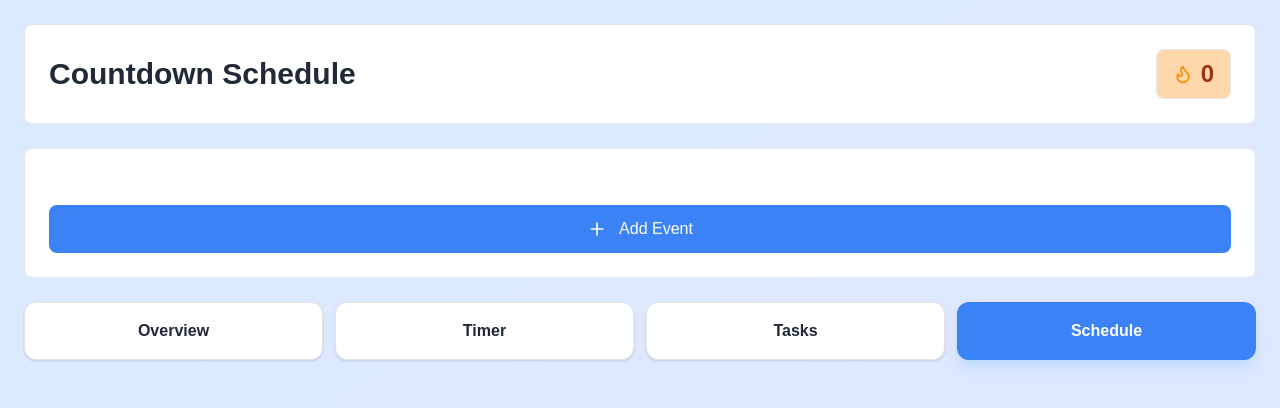
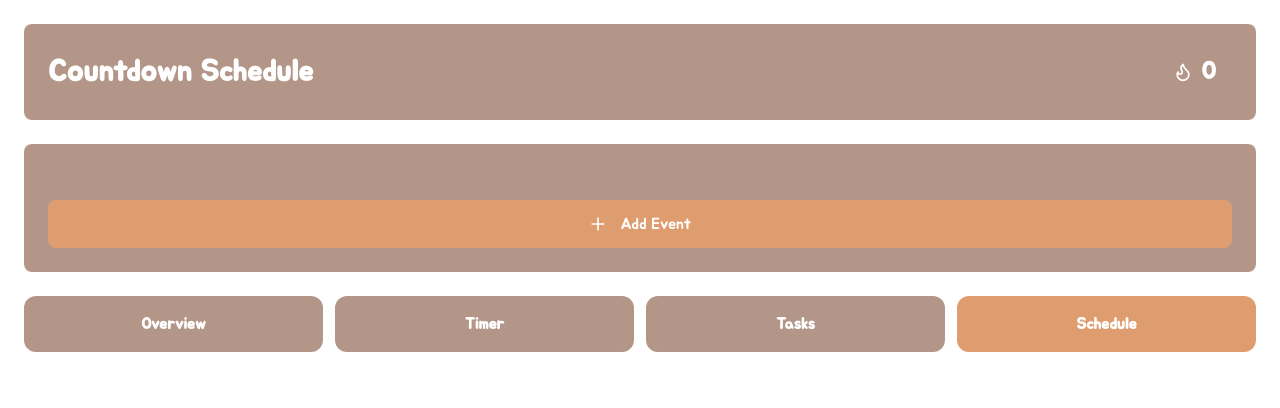
Before and after one commit to kevinthai256/StudyBuddy, a Next.js app: page /schedule in a window 1280 px wide. Shown: the top 408 px of the page. Built offline with nearby package versions, Linux system fonts and the light colour scheme; no server answers.

Commit message:
UI Color Update

```diff
--- a/app/globals.css
+++ b/app/globals.css
@@ -9,8 +9,7 @@
 @theme inline {
   --color-background: var(--background);
   --color-foreground: var(--foreground);
-  --font-sans: var(--font-geist-sans);
-  --font-mono: var(--font-geist-mono);
+  --font-sans: var(--font-jua);
 }
 
 @media (prefers-color-scheme: dark) {
@@ -23,5 +22,5 @@
 body {
   background: var(--background);
   color: var(--foreground);
-  font-family: Arial, Helvetica, sans-serif;
+  font-family: "Jua", sans-serif;
 }
--- a/app/layout.tsx
+++ b/app/layout.tsx
@@ -1,15 +1,12 @@
 import type { Metadata } from "next";
-import { Geist, Geist_Mono } from "next/font/google";
+import { Jua } from "next/font/google";
 import "./globals.css";
 import AppShell from './components/AppShell';
-const geistSans = Geist({
-  variable: "--font-geist-sans",
+
+const jua = Jua({
+  variable: "--font-jua",
   subsets: ["latin"],
-});
-
-const geistMono = Geist_Mono({
-  variable: "--font-geist-mono",
-  subsets: ["latin"],
+  weight: "400",
 });
 
 export const metadata: Metadata = {
@@ -30,7 +27,7 @@ export default function RootLayout({
 }>) {
   return (
     <html lang="en">
-      <body className={`${geistSans.variable} ${geistMono.variable} antialiased`}>
+      <body className={`${jua.variable} antialiased`}>
         <AppShell>{children}</AppShell>
       </body>
     </html>
--- a/app/schedule/page.tsx
+++ b/app/schedule/page.tsx
@@ -129,7 +129,7 @@ function StudyScheduleContent() {
   return (
     <div className="min-h-screen bg-gradient-to-br from-[var(--color-gradient-start)] to-[var(--color-gradient-end)] p-3 sm:p-6">
       <div className="max-w-7xl mx-auto">
-        <header className="bg-[var(--color-surface)] rounded-lg p-4 sm:p-6 mb-4 sm:mb-6 border border-[var(--color-border)]">
+        <header className="bg-[var(--color-surface)] rounded-lg p-4 sm:p-6 mb-4 sm:mb-6">
           <div className="flex flex-col sm:flex-row justify-between items-start sm:items-center gap-3">
             <h1 className="text-2xl sm:text-3xl font-black text-[var(--color-text-primary)]">Countdown Schedule</h1>
             <div className="flex items-center gap-3">
@@ -138,15 +138,15 @@ function StudyScheduleContent() {
                   {isSyncing ? <><Loader2 className="animate-spin text-[var(--color-sync-loading)]" size={16}/><span>Syncing...</span></> : lastSyncTime ? <span className="text-[var(--color-sync-success)]">✓ Synced</span> : null}
                 </div>
               )}
-              <div className="flex items-center gap-2 bg-[var(--color-streak-bg)] px-4 py-2 rounded-lg border border-[var(--color-border)]">
-                <Flame className="text-[var(--color-accent)]" size={20} />
+              <div className="flex items-center gap-2 bg-[var(--color-streak-bg)] px-4 py-2 rounded-lg">
+                <Flame className="text-[var(--color-background)]" size={20} />
                 <div className="text-xl sm:text-2xl font-black text-[var(--color-streak-text)]">{loginStreak}</div>
               </div>
             </div>
           </div>
         </header>
 
-        <div className="bg-[var(--color-surface)] rounded-lg p-6 border border-[var(--color-border)]">
+        <div className="bg-[var(--color-surface)] rounded-lg p-6">
           <div className="mb-8">
             <div className="space-y-3 max-h-80 overflow-y-auto pr-1">
               {Object.entries(events)
@@ -161,13 +161,13 @@ function StudyScheduleContent() {
                                     return (
                                       <div
                                         key={e.id}
-                                        className={`p-4 rounded-xl border flex items-center justify-between gap-4 sm:gap-6 ${
+                                        className={`p-4 rounded-xl flex items-center justify-between gap-4 sm:gap-6 ${
                                           isToday
-                                            ? 'bg-[var(--color-surface-secondary)] border-[var(--color-primary)] border-l-[10px]'
-                                            : 'bg-[var(--color-surface-secondary)] border-[var(--color-border)] border-l-[6px]'
+                                            ? 'bg-[var(--color-surface-secondary)]'
+                                            : 'bg-[var(--color-surface-secondary)]'
                                         }`}
                                       >
-                                        {/* Left Content Area: Holds Date, Countdown, and Description */}
+                                        {/* Content Area: Holds Date, Countdown, and Description */}
                                         <div className="flex-1 min-w-0">
                                           <div className="flex flex-wrap items-center gap-3 mb-2">
                                             {/* Date Text */}
@@ -177,14 +177,14 @@ function StudyScheduleContent() {
 
                                             {/* Countdown Box - flex-shrink-0 ensures it never squishes */}
                                             <span className={`text-[12px] sm:text-[14px] font-black px-4 py-1.5 rounded-md shadow-sm flex-shrink-0 min-w-[70px] text-center ${
-                                              isToday ? 'bg-[var(--color-primary)] text-[var(--color-surface)] animate-pulse' : 'bg-[var(--color-accent)] text-[var(--color-surface)]'
+                                              isToday ? 'bg-[var(--color-secondary)] text-[var(--color-text-primary)] animate-pulse' : 'bg-[var(--color-primary)] text-[var(--color-text-primary)]'
                                             }`}>
                                               {cd.toUpperCase()}
                                             </span>
                                           </div>
 
                                           {/* Description - truncate or wrap based on preference */}
-                                          <div className="text-lg font-black text-[var(--color-text-primary)] leading-tight break-words">
+                                          <div className="text-lg font-black text-[var(--color-surface)] leading-tight break-words">
                                             {e.text}
                                           </div>
                                         </div>
@@ -193,9 +193,8 @@ function StudyScheduleContent() {
                                         <div className="flex-shrink-0 self-center">
                                           <button
                                             onClick={() => handleDeleteEvent(dk, e.id)}
-                                            className="bg-[var(--color-surface)] border-2 border-[var(--color-secondary)] text-[var(--color-secondary)] p-2.5 rounded-full hover:bg-[var(--color-secondary)] hover:text-[var(--color-surface)] transition-all shadow-sm active:scale-90"
+                                            className="bg-[var(--color-surface)] text-[var(--color-surface)] p-2.5 rounded-full hover:bg-[var(--color-secondary)] hover:text-[var(--color-surface)] transition-all shadow-sm active:scale-90"
                                           >
-                                            <CheckSquare size={13}/>
                                           </button>
                                         </div>
                                       </div>
@@ -205,19 +204,19 @@ function StudyScheduleContent() {
             </div>
           </div>
           <div className="mt-8">
-            <button onClick={() => setIsAddingEvent(!isAddingEvent)} className="w-full flex items-center justify-center gap-3 bg-[var(--color-primary)] hover:bg-[var(--color-primary-hover)] text-[var(--color-surface)] py-3 px-4 rounded-lg transition-colors font-medium">
+            <button onClick={() => setIsAddingEvent(!isAddingEvent)} className="w-full flex items-center justify-center gap-3 bg-[var(--color-primary)] hover:bg-[var(--color-primary-hover)] text-[var(--color-text-primary)] py-3 px-4 rounded-lg transition-colors font-medium">
               <Plus size={20} />
               {isAddingEvent ? 'Hide Add Event' : 'Add Event'}
             </button>
             {isAddingEvent && (
-              <div className="bg-[var(--color-surface-secondary)] p-6 rounded-xl border border-[var(--color-border)] mt-4">
+              <div className="bg-[var(--color-surface-secondary)] p-6 rounded-xl mt-4">
                 <h3 className="text-xl font-black text-[var(--color-text-primary)] mb-4">Add Event</h3>
                 <div className="grid grid-cols-1 sm:grid-cols-2 lg:grid-cols-4 gap-4 mb-4">
-                  <div><label className="block text-xs font-black uppercase text-[var(--color-text-secondary)] mb-1">Date</label><input type="date" value={newEventDate} onChange={e => setNewEventDate(e.target.value)} className="w-full px-3 py-3 border border-[var(--color-border-secondary)] bg-[var(--color-surface)] rounded-lg text-[var(--color-text-primary)] font-bold"/></div>
-                  <div><label className="block text-xs font-black uppercase text-[var(--color-text-secondary)] mb-1">Time</label><input type="time" value={newEventTime} onChange={e => setNewEventTime(e.target.value)} className="w-full px-3 py-3 border border-[var(--color-border-secondary)] bg-[var(--color-surface)] rounded-lg text-[var(--color-text-primary)] font-bold"/></div>
-                  <div className="lg:col-span-2"><label className="block text-xs font-black uppercase text-[var(--color-text-secondary)] mb-1">Event</label><input type="text" value={newEvent} onChange={e => setNewEvent(e.target.value)} placeholder="Description..." className="w-full px-3 py-3 border border-[var(--color-border-secondary)] bg-[var(--color-surface)] rounded-lg text-[var(--color-text-primary)] font-bold"/></div>
+                  <div><label className="block text-xs font-black uppercase text-[var(--color-text-secondary)] mb-1">Date</label><input type="date" value={newEventDate} onChange={e => setNewEventDate(e.target.value)} className="w-full px-3 py-3 bg-[var(--color-surface)] rounded-lg text-[var(--color-text-primary)] font-bold"/></div>
+                  <div><label className="block text-xs font-black uppercase text-[var(--color-text-secondary)] mb-1">Time</label><input type="time" value={newEventTime} onChange={e => setNewEventTime(e.target.value)} className="w-full px-3 py-3 bg-[var(--color-surface)] rounded-lg text-[var(--color-text-primary)] font-bold"/></div>
+                  <div className="lg:col-span-2"><label className="block text-xs font-black uppercase text-[var(--color-text-secondary)] mb-1">Event</label><input type="text" value={newEvent} onChange={e => setNewEvent(e.target.value)} placeholder="Description..." className="w-full px-3 py-3 bg-[var(--color-surface)] rounded-lg text-[var(--color-text-primary)] font-bold"/></div>
                 </div>
-                <button onClick={handleAddEvent} className="bg-[var(--color-primary)] text-[var(--color-surface)] px-10 py-3 rounded-lg font-black transition hover:bg-[var(--color-primary-hover)] active:scale-95">Add Event</button>
+                <button onClick={handleAddEvent} className="bg-[var(--color-primary)] text-[var(--color-text-primary)] px-10 py-3 rounded-lg font-black transition hover:bg-[var(--color-primary-hover)] active:scale-95">Add Event</button>
               </div>
             )}
           </div>
@@ -226,25 +225,25 @@ function StudyScheduleContent() {
         <div className="grid grid-cols-2 md:grid-cols-4 gap-3 mt-6">
           <Link
             href="/dashboard"
-            className="flex items-center justify-center px-4 py-4 rounded-xl font-black transition-all bg-[var(--color-surface)] text-[var(--color-text-primary)] border border-[var(--color-border)] shadow-sm hover:bg-[var(--color-surface-secondary)] active:scale-95 text-sm sm:text-base"
+            className="flex items-center justify-center px-4 py-4 rounded-xl font-black transition-all bg-[var(--color-surface)] text-[var(--color-text-primary)] hover:bg-[var(--color-surface-hover)] active:scale-95 text-sm sm:text-base"
           >
             Overview
           </Link>
           <Link
             href="/timer"
-            className="flex items-center justify-center px-4 py-4 rounded-xl font-black transition-all bg-[var(--color-surface)] text-[var(--color-text-primary)] border border-[var(--color-border)] shadow-sm hover:bg-[var(--color-surface-secondary)] active:scale-95 text-sm sm:text-base"
+            className="flex items-center justify-center px-4 py-4 rounded-xl font-black transition-all bg-[var(--color-surface)] text-[var(--color-text-primary)] hover:bg-[var(--color-surface-hover)] active:scale-95 text-sm sm:text-base"
           >
             Timer
           </Link>
           <Link
             href="/todos"
-            className="flex items-center justify-center px-4 py-4 rounded-xl font-black transition-all bg-[var(--color-surface)] text-[var(--color-text-primary)] border border-[var(--color-border)] shadow-sm hover:bg-[var(--color-surface-secondary)] active:scale-95 text-sm sm:text-base"
+            className="flex items-center justify-center px-4 py-4 rounded-xl font-black transition-all bg-[var(--color-surface)] text-[var(--color-text-primary)] hover:bg-[var(--color-surface-hover)] active:scale-95 text-sm sm:text-base"
           >
             Tasks
           </Link>
           <Link
             href="/schedule"
-            className="flex items-center justify-center px-4 py-4 rounded-xl font-black transition-all bg-[var(--color-primary)] text-[var(--color-surface)] shadow-lg shadow-blue-200 active:scale-95 text-sm sm:text-base"
+            className="flex items-center justify-center px-4 py-4 rounded-xl font-black transition-all bg-[var(--color-primary)] text-[var(--color-text-primary)] active:scale-95 text-sm sm:text-base"
           >
             Schedule
           </Link>
--- a/app/styles/colors.css
+++ b/app/styles/colors.css
@@ -3,39 +3,43 @@
 
 :root {
   /* Primary colors */
-  --color-primary: #3B82F6;        /* Main blue (buttons, links) */
-  --color-primary-hover: #2563EB;   /* Darker blue for hover states */
-  --color-secondary: #10B981;      /* Main green (success, session) */
-  --color-secondary-hover: #059669; /* Darker green for hover */
-  --color-accent: #FF8C00;         /* Orange (streak, highlights) */
-  --color-accent-hover: #E67E22;    /* Darker orange */
+  --color-primary: #DE9C6F;
+  --color-primary-hover: rgb(118, 80, 45);
+  --color-secondary: #1062b9;
+  --color-secondary-hover: #1062b9;
+  --color-accent: #DE9C6F;
+  --color-accent-hover: #FFCEA0;
 
   /* Backgrounds */
-  --color-background: #ffffff;     /* Main background */
-  --color-surface: #ffffff;        /* Card/surface backgrounds */
-  --color-surface-secondary: #F9FAFB; /* Secondary surfaces */
-  --color-gradient-start: #DBEAFE;  /* Gradient start (blue-50) */
-  --color-gradient-end: #E0E7FF;    /* Gradient end (indigo-100) */
+  --color-background: #ffffff;
+  --color-surface: #B49688;
+  --color-surface-hover: #977d71;
+  --color-surface-secondary: #ffffff;
+  --color-gradient-start: #ffffff;
+  --color-gradient-end: #ffffff;
 
   /* Text colors */
-  --color-text-primary: #1F2937;    /* Main text */
+  --color-text-primary: #ffffff;    /* Main text */
   --color-text-secondary: #6B7280;  /* Secondary text */
   --color-text-muted: #9CA3AF;      /* Muted text */
+  --color-text-blue: #2b79ff;      /* Blue text */
+  --color-text-accent: #DE9C6F;      /* Accented text */
 
   /* Borders and dividers */
-  --color-border: #E5E7EB;         /* Light borders */
-  --color-border-secondary: #D1D5DB; /* Secondary borders */
+  --color-border: #DE9C6F;         /* Brown borders */
+  --color-border-secondary: #FFCEA0; /* Secondary borders */
 
   /* Status colors */
   --color-success: #10B981;        /* Success states */
-  --color-warning: #F59E0B;        /* Warning states */
-  --color-error: #EF4444;          /* Error states */
-  --color-error-hover: #DC2626;    /* Error hover */
+  --color-warning: #f5550b;        /* Warning states */
+  --color-error: #f26464;          /* Error states */
+  --color-error-hover: #bc3d3d;    /* Error hover */
 
   /* Specific component colors */
   --color-timer-display: #FF8C00;   /* Today's total container */
-  --color-streak-bg: #FED7AA;       /* Streak background */
-  --color-streak-text: #9A3412;     /* Streak text */
+  --color-streak-bg: #B49688;       /* Streak background */
+  --color-streak-text: #ffffff;     /* Streak text */
   --color-sync-success: #10B981;    /* Sync success */
   --color-sync-loading: #3B82F6;    /* Sync loading */
+  --color--progress-bar: #3B82F6;   /* Progress bar */
 }
```
Also changed, not shown: app/dashboard/page.tsx (+49 -26 lines), app/page.tsx (+5 -5 lines), app/timer/page.tsx (+10 -10 lines), app/todos/page.tsx (+13 -13 lines).
